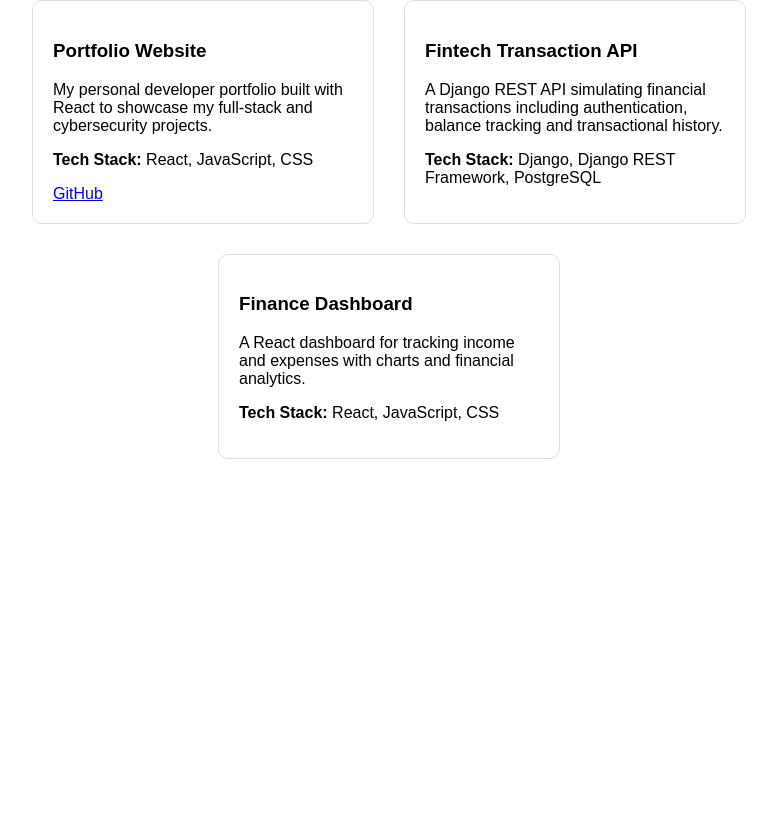
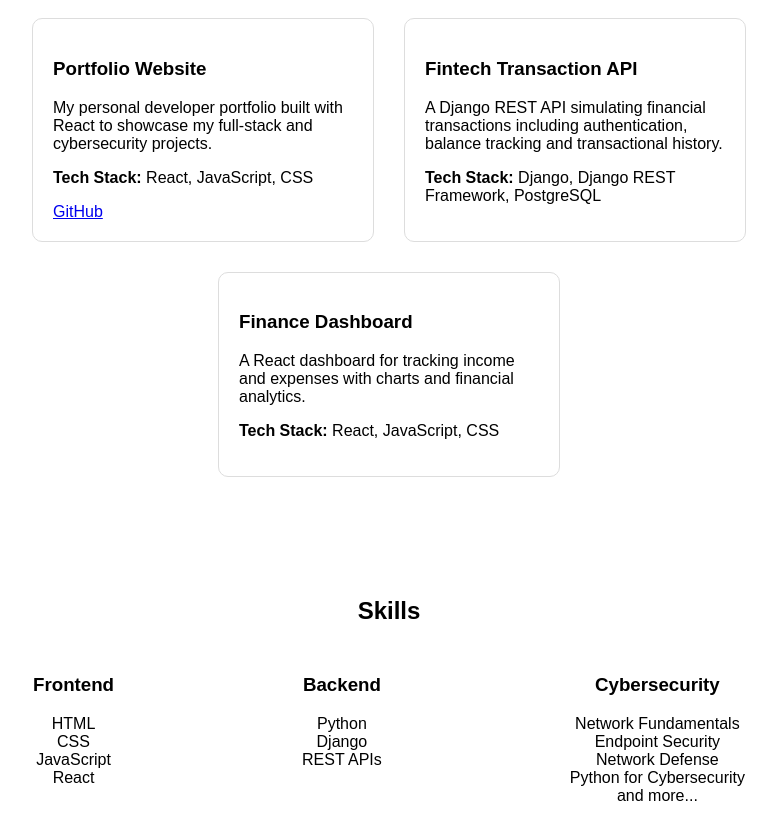
Before and after one commit to Tobiscus100/portfolio-website, a React (Create React App) app: page / in a window 1280 px wide. Shown: the part 1112-1952 px from the top of the page, without its empty margins (251-1028 px from the left). Before the commit the page ends 1621 px from the top, so only its background shows below. Built offline with nearby package versions, Linux system fonts and the light colour scheme.

Commit message:
Added Skills section

```diff
--- a/src/App.jsx
+++ b/src/App.jsx
@@ -3,6 +3,7 @@ import './App.css';
 import About from './components/About';
 import Cybersecurity from './components/Cybersecurity';
 import Projects from './components/Projects';
+import Skills from './components/Skills';
 
 function App() {
   return (
@@ -16,6 +17,7 @@ function App() {
     <About />
     <Cybersecurity />
     <Projects />
+    <Skills />
       </div>
 
 
--- a/src/components/Cybersecurity.jsx
+++ b/src/components/Cybersecurity.jsx
@@ -14,6 +14,7 @@ function Cybersecurity() {
                 <li> Datacom Cybersecurity Job Simulation</li>
                 <li> Deloitte Cyber Job Simulation</li>
                 <li> Hp Introduction to Cybsersecurity Awareness</li>
+                <li>and more...</li>
             </ul>
             <p style={{marginTop: '20px' }}>Currently, I am learning Python for Cybersecurity to build secure web applications and gain hands-on experience in protecting systems and networks.</p>
         </section>
--- /dev/null
+++ b/src/components/Skills.jsx
@@ -0,0 +1,43 @@
+import React from 'react'
+
+function Skills() {
+    return (
+        <section style={{ padding: '50px', maxWidth: '900px', margin: '0 auto', textAlign: 'center'}}>
+            <h2>Skills</h2>
+            <div style={{ display: 'flex', justifyContent: 'space-around', marginTop: '30px', flexWrap: 'wrap' }}>
+                <div>
+                    <h3>Frontend</h3>
+                    <ul style={{ listStyleType: "none", padding: 0 }}>
+                        <li>HTML</li>
+                        <li>CSS</li>
+                        <li>JavaScript</li>
+                        <li>React</li>
+                    </ul>
+                </div>
+                <div>
+                    <h3>Backend</h3>
+                    <ul style={{ listStyleType: "none", padding: 0 }}>
+                        <li>Python</li>
+                        <li>Django</li>
+                        <li>REST APIs</li>
+                    </ul>
+                </div>
+                <div>
+                    <h3>Cybersecurity</h3>
+                    <ul style={{ listStyleType: "none", padding: 0 }}>
+                        <li>Network Fundamentals</li>
+                        <li>Endpoint Security</li>
+                        <li>Network Defense</li>
+                        <li>Python for Cybersecurity</li>
+                        <li>and more...</li>
+                    </ul>
+                </div>
+
+            </div>
+
+        </section>
+    );
+}
+
+
+export default Skills;
```
